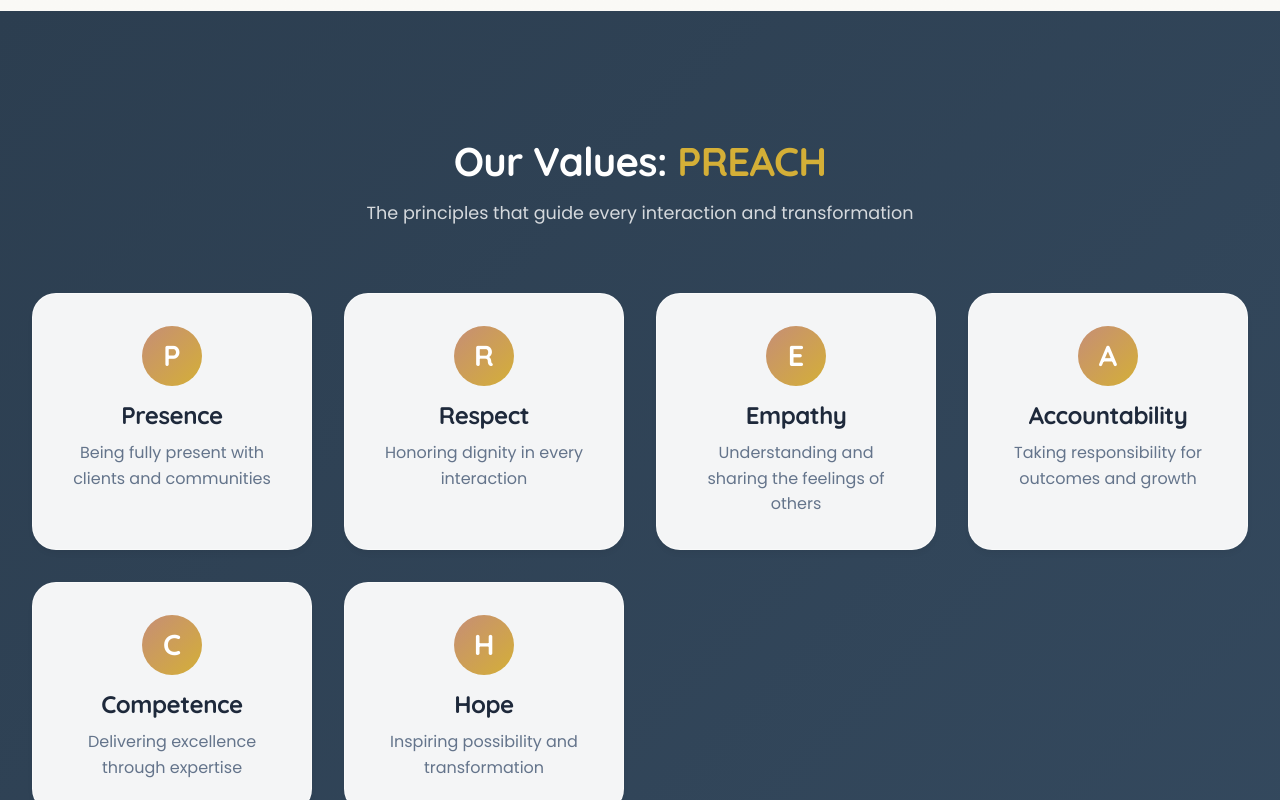
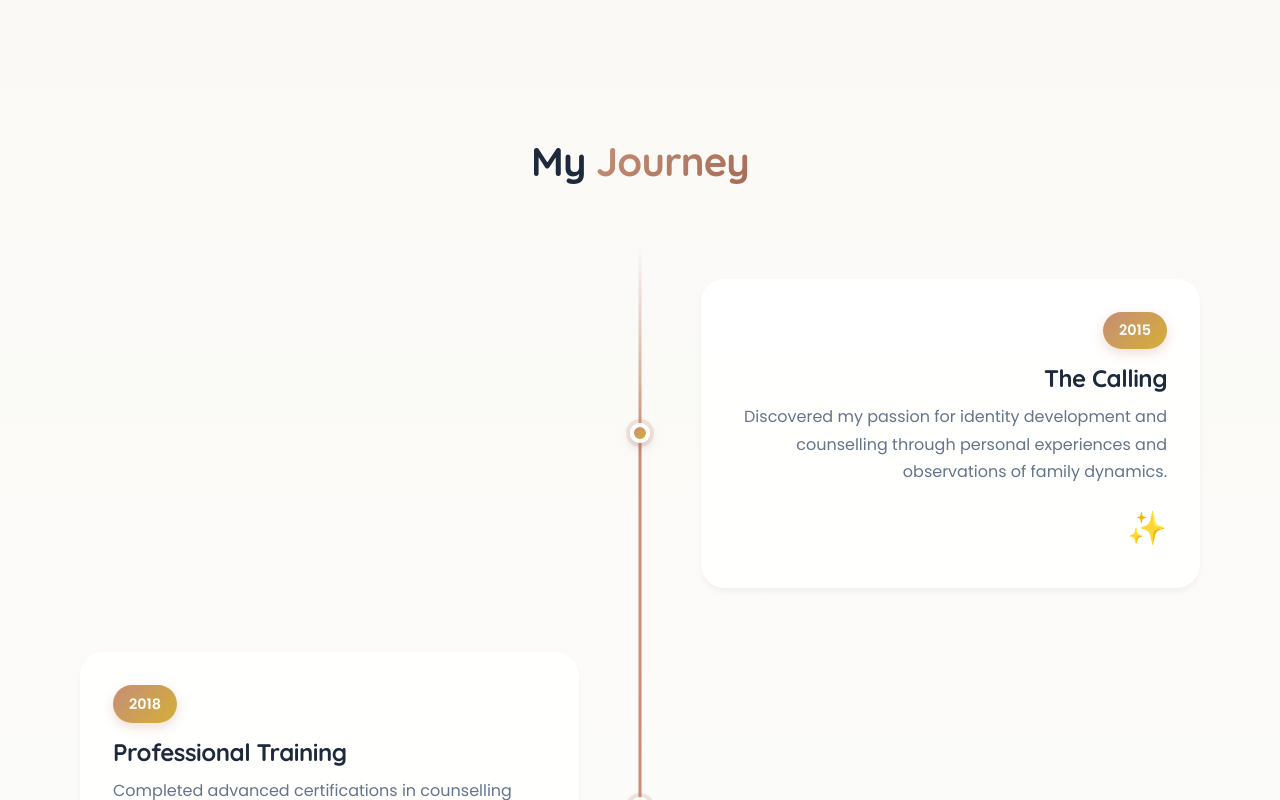
Before and after one commit to zeroxerxes/Enang, a React (Vite) app: page /about in a window 1280 px wide. Shown: the part 1620-2420 px from the top of the page. Built offline with nearby package versions, Linux system fonts and the light colour scheme.

Commit message:
Update About.jsx

```diff
--- a/src/pages/About.jsx
+++ b/src/pages/About.jsx
@@ -33,15 +33,6 @@ const About = () => {
             description: 'Continuing to transform lives through coaching, training, and community outreach, with a vision for even greater impact.',
             icon: '🚀'
         }
-    ];
-
-    const organizationalValues = [
-        { letter: 'P', word: 'Presence', description: 'Being fully present with clients and communities' },
-        { letter: 'R', word: 'Respect', description: 'Honoring dignity in every interaction' },
-        { letter: 'E', word: 'Empathy', description: 'Understanding and sharing the feelings of others' },
-        { letter: 'A', word: 'Accountability', description: 'Taking responsibility for outcomes and growth' },
-        { letter: 'C', word: 'Competence', description: 'Delivering excellence through expertise' },
-        { letter: 'H', word: 'Hope', description: 'Inspiring possibility and transformation' }
     ];
 
     return (
@@ -117,82 +108,6 @@ const About = () => {
                                 </div>
                             </div>
                         </div>
-                    </div>
-                </div>
-            </section>
-
-            {/* Organizational Values - PREACH */}
-            <section className="section" style={{
-                background: 'linear-gradient(135deg, #2C3E50 0%, #34495E 100%)',
-                position: 'relative'
-            }}>
-                <div className="container">
-                    <h2 className="animate-slide-up" style={{
-                        fontSize: '2.5rem',
-                        textAlign: 'center',
-                        marginBottom: '1rem',
-                        color: 'white'
-                    }}>
-                        Our Values: <span style={{ color: '#D4AF37' }}>PREACH</span>
-                    </h2>
-                    <p className="animate-slide-up delay-100" style={{
-                        textAlign: 'center',
-                        fontSize: '1.1rem',
-                        color: 'rgba(255, 255, 255, 0.8)',
-                        maxWidth: '700px',
-                        margin: '0 auto 4rem'
-                    }}>
-                        The principles that guide every interaction and transformation
-                    </p>
-
-                    <div style={{
-                        display: 'grid',
-                        gridTemplateColumns: 'repeat(auto-fit, minmax(280px, 1fr))',
-                        gap: '2rem'
-                    }}>
-                        {organizationalValues.map((value, index) => (
-                            <div
-                                key={index}
-                                className="glass-card animate-slide-up"
-                                style={{
-                                    padding: '2rem',
-                                    background: 'rgba(255, 255, 255, 0.95)',
-                                    animationDelay: `${index * 0.1}s`,
-                                    textAlign: 'center'
-                                }}
-                            >
-                                <div style={{
-                                    width: '60px',
-                                    height: '60px',
-                                    borderRadius: '50%',
-                                    background: 'linear-gradient(135deg, #C68E76 0%, #D4AF37 100%)',
-                                    display: 'flex',
-                                    alignItems: 'center',
-                                    justifyContent: 'center',
-                                    margin: '0 auto 1rem',
-                                    fontSize: '1.8rem',
-                                    fontWeight: '700',
-                                    color: 'white',
-                                    fontFamily: 'var(--font-heading)'
-                                }}>
-                                    {value.letter}
-                                </div>
-                                <h3 style={{
-                                    fontSize: '1.5rem',
-                                    marginBottom: '0.75rem',
-                                    color: 'var(--color-secondary)',
-                                    fontFamily: 'var(--font-heading)'
-                                }}>
-                                    {value.word}
-                                </h3>
-                                <p style={{
-                                    color: '#64748B',
-                                    lineHeight: '1.6'
-                                }}>
-                                    {value.description}
-                                </p>
-                            </div>
-                        ))}
                     </div>
                 </div>
             </section>
```
